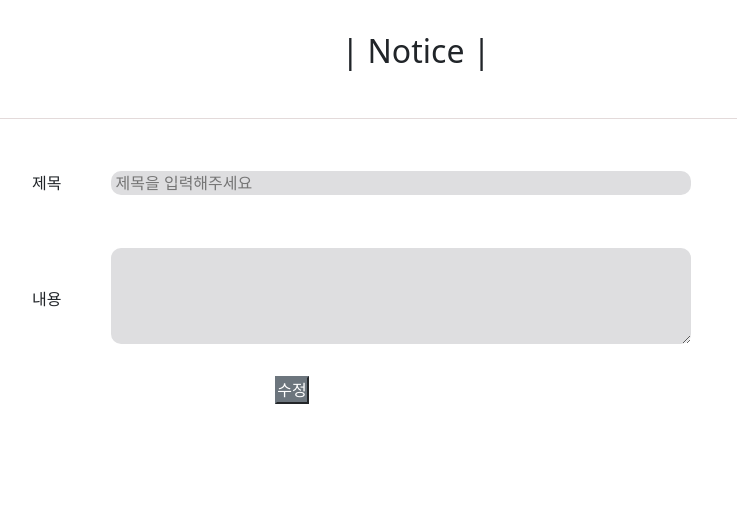
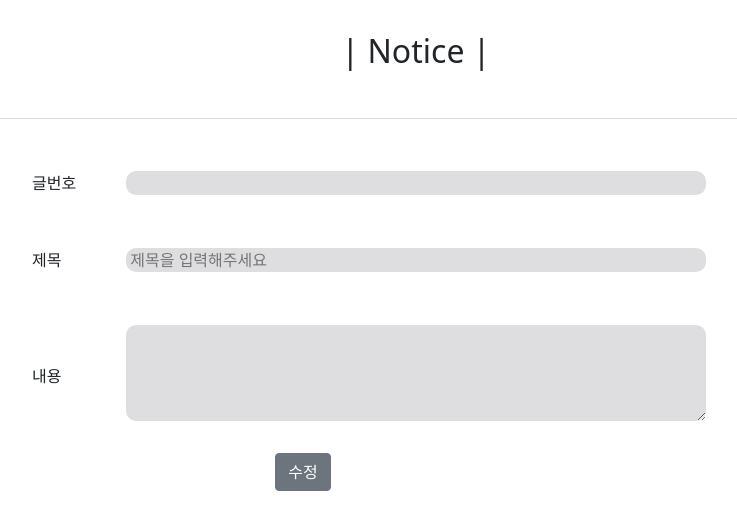
Before and after one commit to Choi-yk/DORecipe_back_mybatis, a React (Create React App) app in the folder dorecipe-mybatis/src/main/front/: page /notice/update/1 in a window 1280 px wide. Shown: the top 530 px of the page, without its empty margins (224-961 px from the left). Built offline with nearby package versions, Linux system fonts and the light colour scheme; no server answers.

Commit message:
notice updatePage 수정

```diff
--- a/dorecipe-mybatis/src/main/front/src/pages/noticePage/noticeFormPage/index.js
+++ b/dorecipe-mybatis/src/main/front/src/pages/noticePage/noticeFormPage/index.js
@@ -29,7 +29,6 @@ const NoticeUpdatePage = () => {
 			baseURL: "http://localhost:9000",
 		}).then(function(response) {
 			console.log(response.data);
-			// console.log(response.data[0]);
 			setState(response.data);
 		});
 	}
@@ -46,8 +45,6 @@ const NoticeUpdatePage = () => {
 					<div className="noticeWrap">
 						<h2>| Notice |</h2>
 						<div className="noticeBorder"/>
-						{/* <div className="noticeDetailDate">{state.notice_creDate}</div>
-						<div>{state.notice_content}</div> */}
 					</div>
 				</li>
 				<form method="post" action={"http://localhost:9000/notice/update"}>
@@ -55,6 +52,18 @@ const NoticeUpdatePage = () => {
 					<input type="hidden" name="notice_num" defaultValue={state.notice_num} />
 						<thead>
 							<tr>
+								<td>글번호</td>
+								<td>
+									<input type="text"
+										className="text center"
+										defaultValue={state.notice_num}
+										disabled
+									/>
+								</td>
+							</tr>
+						</thead>
+						<tbody>
+						<tr>
 								<td>제목</td>
 								<td>
 									<input
@@ -64,12 +73,9 @@ const NoticeUpdatePage = () => {
 										name="notice_title"
 										placeholder=" 제목을 입력해주세요"
 										defaultValue={state.notice_title}
-										// onChange={(e) => console.log(e.target.value) }
 									></input>
 								</td>
 							</tr>
-						</thead>
-						<tbody>
 							<tr>
 								<td>내용</td>
 								<td>
@@ -79,13 +85,12 @@ const NoticeUpdatePage = () => {
 										cols="50"
 										name="notice_content"
 										defaultValue={state.notice_content}
-										// onChange={(e) => console.log(e.target.value) }
 									></textarea>
 								</td>
 							</tr>
 						</tbody>
 					</table>
-					<button type="submit" className="left2 btn-secondary">수정</button>
+					<button type="submit" className="left2 btn btn-secondary">수정</button>
 				</form>
 			</div>
 		</>
```
